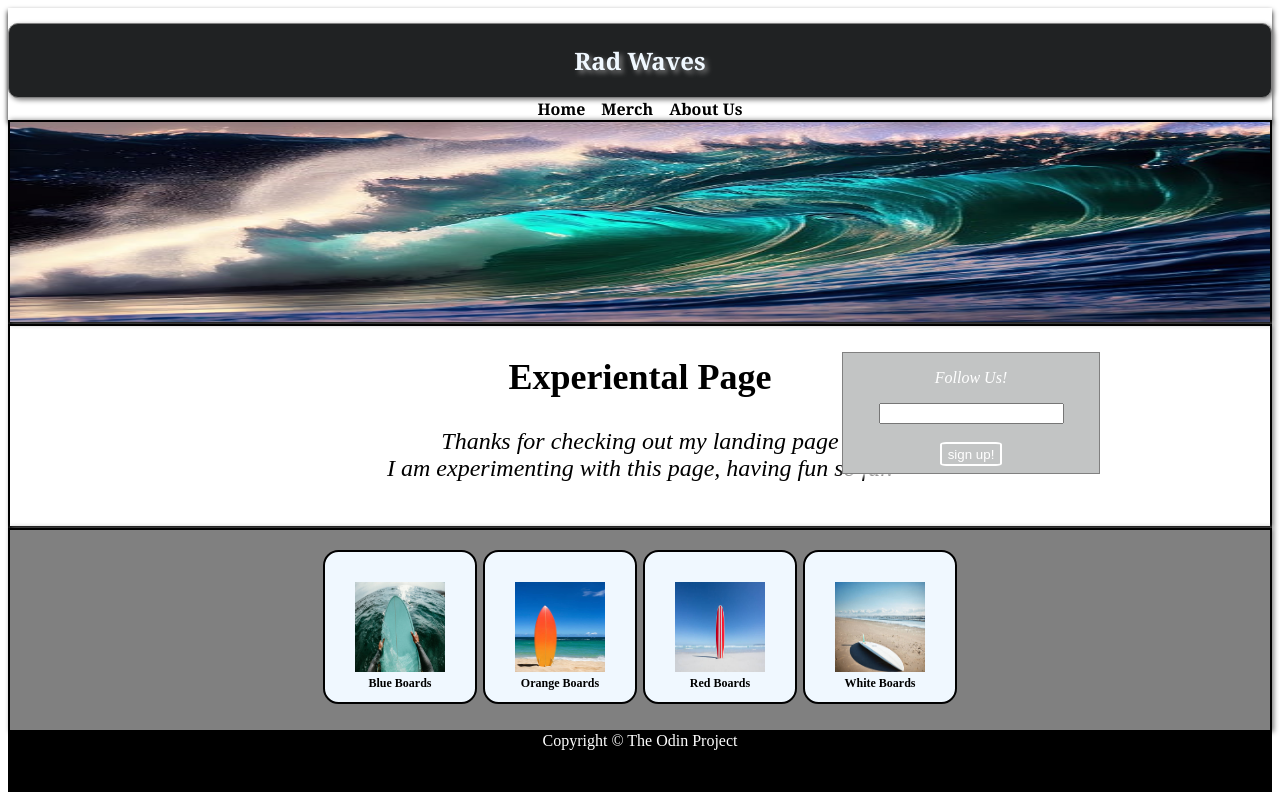
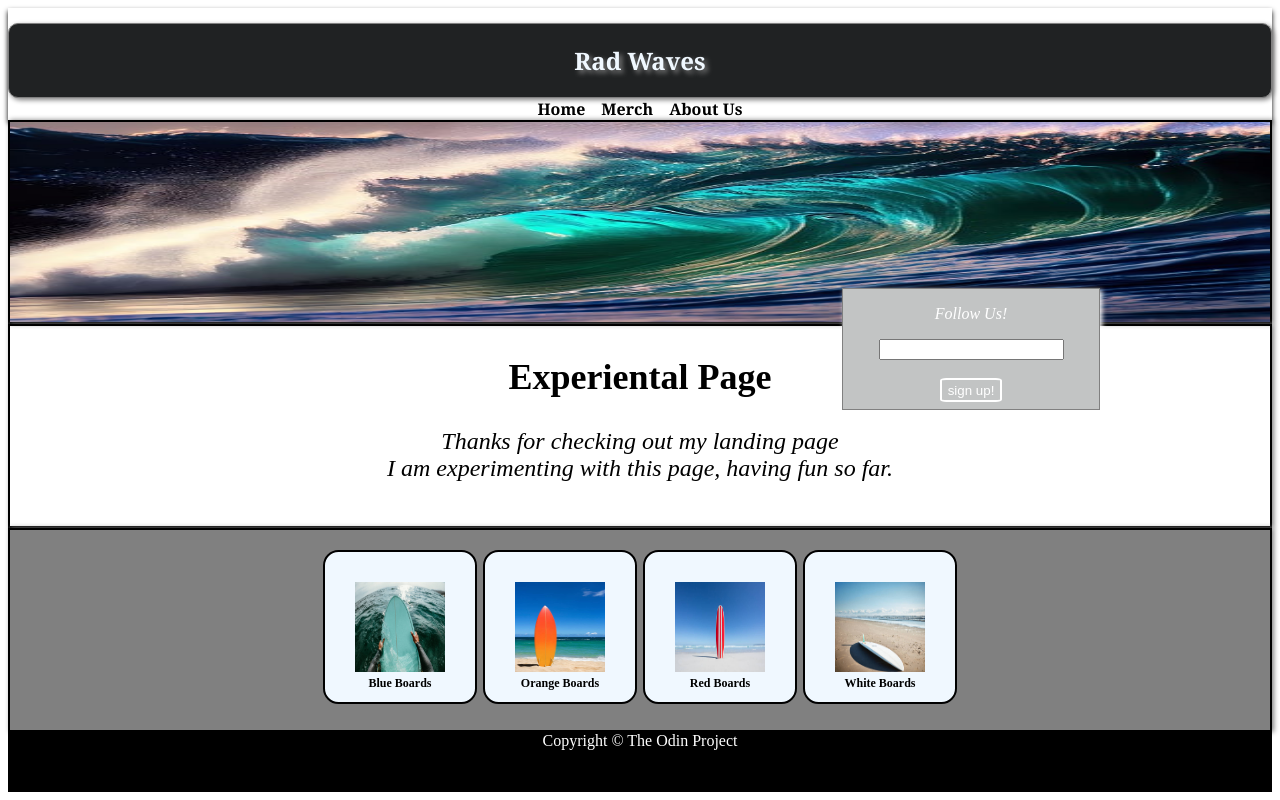
Before and after one commit to ctryon85/landing-Page-TOP, a plain HTML site: page index.html in a window 1280 px wide. Drawn offline with Linux system fonts and the light colour scheme.

Commit message:
adjusted height of small-box (gray on top)

```diff
--- a/sytles.css
+++ b/sytles.css
@@ -55,7 +55,7 @@ img{
     box-shadow: 2px 2px 5px;
     bottom: 80%;
     position: absolute;
-    bottom: 37%;
+    bottom: 45%;
     margin-bottom: 30px;
     margin-left: 65%;
     color: white;
```
